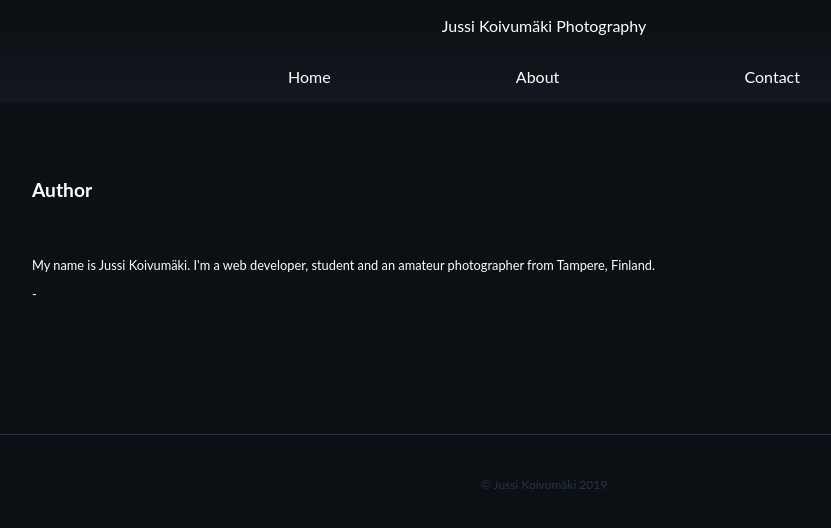
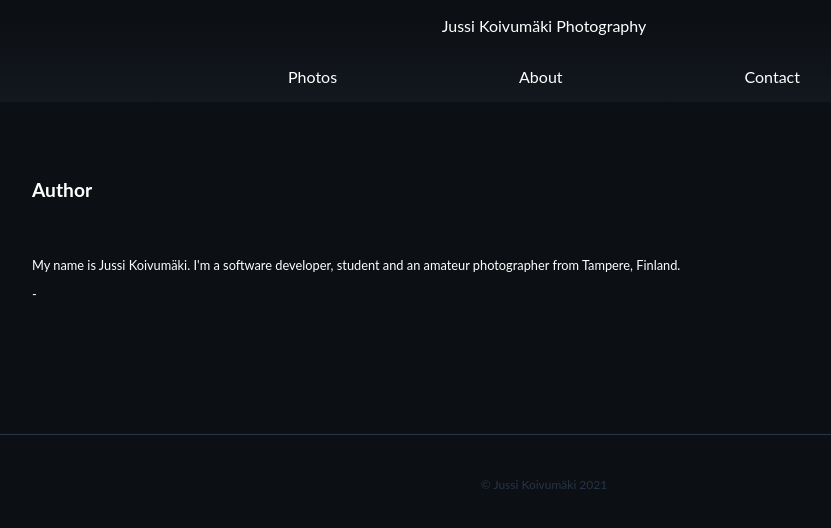
Before and after one commit to Juz3/jkpf, a React (Create React App) app in the folder client/: page /about in a window 1280 px wide. Shown: the top 528 px of the page, without its empty margins (96-927 px from the left). Built offline with nearby package versions, Linux system fonts and the light colour scheme.

Commit message:
updated server & client deps. added redirect and changed links

```diff
--- a/client/src/App.js
+++ b/client/src/App.js
@@ -6,6 +6,7 @@ import Gallery from "./components/gallery/Gallery";
 import About from "./components/about/About";
 import Contact from "./components/contact/Contact";
 import NotFound from "./components/layout/NotFound";
+import Redirector from "./components/layout/Redirector";
 
 function App() {
   return (
@@ -18,7 +19,8 @@ function App() {
           </div>
 
           <Switch>
-            <Route exact path="/" component={Gallery} />
+            <Route exact path="/" component={Redirector} />
+            <Route exact path="/photos" component={Gallery} />
             <Route exact path="/about" component={About} />
             <Route exact path="/contact" component={Contact} />
             <Route component={NotFound} />
@@ -26,7 +28,7 @@ function App() {
         </Fragment>
       </Router>
       <div className="footerBar">
-        <p>© Jussi Koivumäki 2019</p>
+        <p>© Jussi Koivumäki 2021</p>
       </div>
     </div>
   );
--- a/client/src/components/about/About.js
+++ b/client/src/components/about/About.js
@@ -9,7 +9,7 @@ const About = () => {
           {" "}
           <h2>Author</h2>
           <p>
-            My name is Jussi Koivumäki. I'm a web developer, student and an
+            My name is Jussi Koivumäki. I'm a software developer, student and an
             amateur photographer from Tampere, Finland.
           </p>
           <p>-</p>
--- a/client/src/components/contact/Contact.js
+++ b/client/src/components/contact/Contact.js
@@ -8,7 +8,7 @@ const Contact = () => {
         <div className="contactChapter">
           <h2>Contact</h2>
           <p> </p>
-          <h3>Contact form coming soon!</h3>
+          <h3>Contact form coming soon!™</h3>
           <p>
             Meanwhile you can contact me at{" "}
             <i style={{ fontStyle: "normal", color: "rgb(0, 155, 255)" }}>
--- a/client/src/components/layout/Navbar.js
+++ b/client/src/components/layout/Navbar.js
@@ -5,7 +5,7 @@ const Navbar = () => {
   const publicLinks = (
     <ul>
       <li>
-        <Link to="/">Home</Link>
+        <Link to="/photos">Photos</Link>
       </li>
       <li>
         <Link to="/about">About</Link>
--- /dev/null
+++ b/client/src/components/layout/Redirector.js
@@ -0,0 +1,8 @@
+import React from "react";
+import { Redirect } from "react-router-dom";
+
+const Redirector = () => {
+  return <Redirect to="/photos" />;
+};
+
+export default Redirector;
--- a/package.json
+++ b/package.json
@@ -1,7 +1,7 @@
 {
   "name": "jkpf",
-  "version": "1.0.0",
-  "description": "",
+  "version": "1.1.0",
+  "description": "jussik.fi",
   "main": "server.js",
   "scripts": {
     "test": "echo \"Error: no test specified\" && exit 1",
```
Also changed, not shown: client/package.json (+8 -7 lines), client/src/components/gallery/Gallery.js (+5 -15 lines), 1 other file (tests, documents, lock files or other folders).
